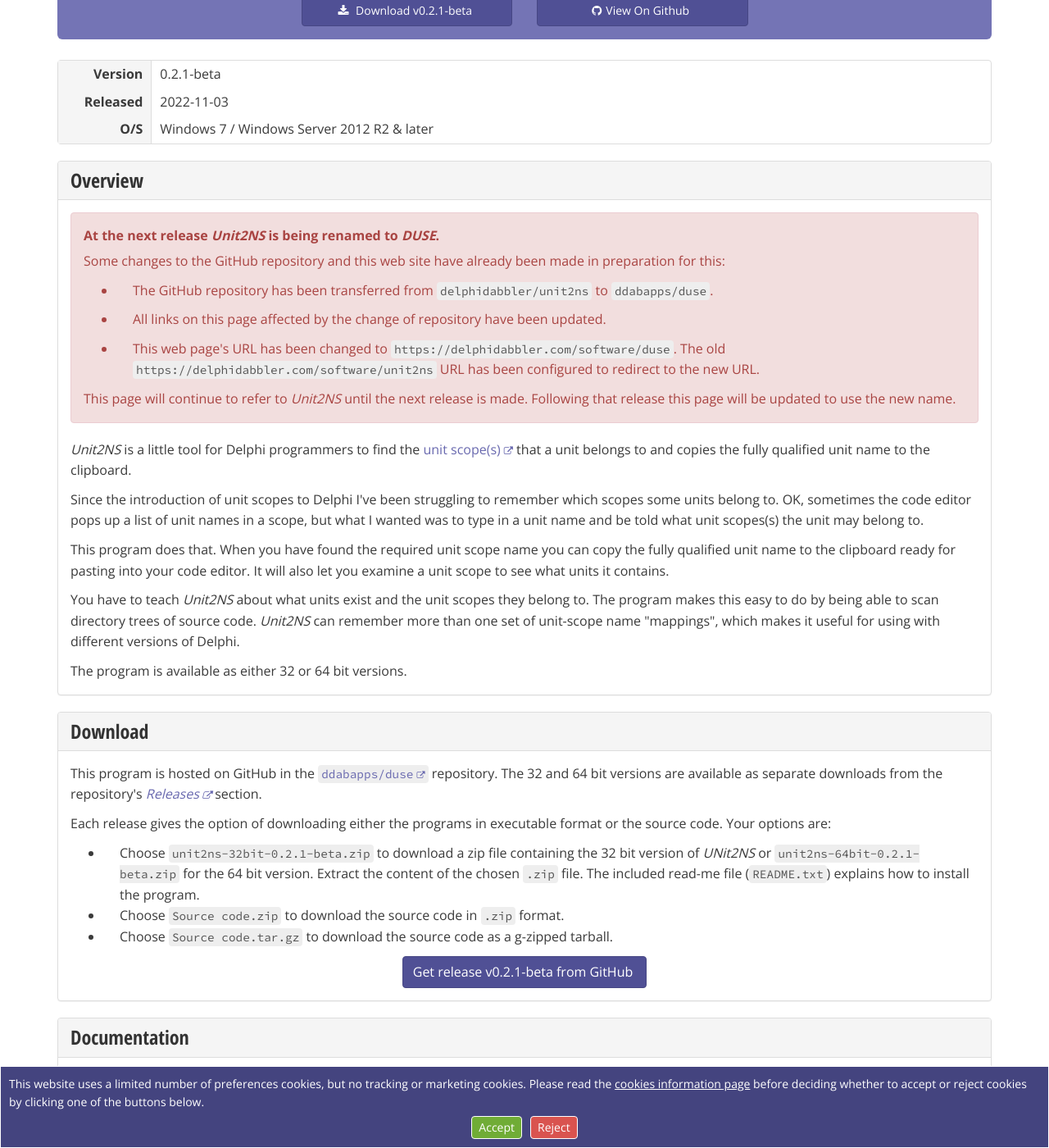
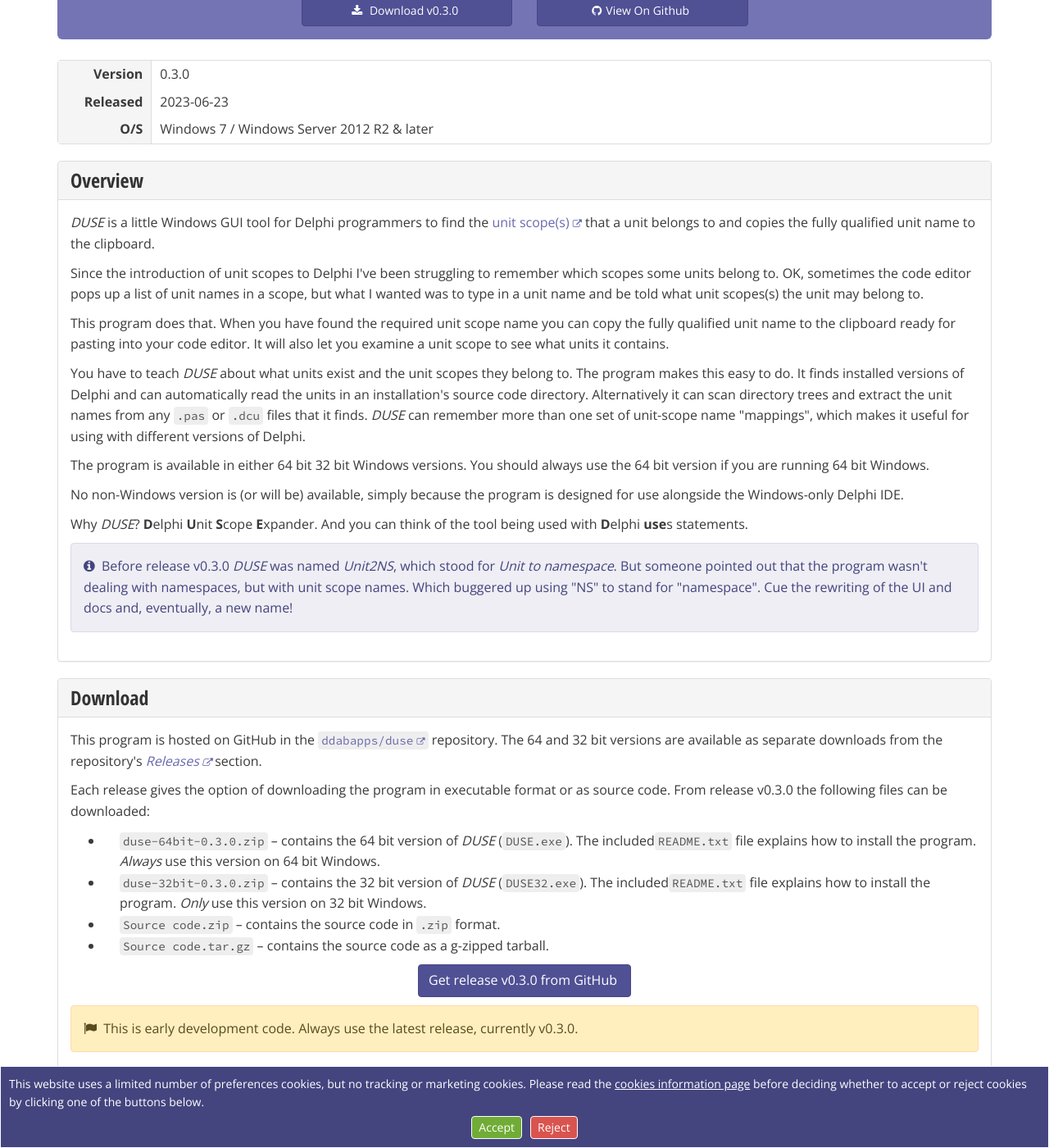
Before and after one commit to delphidabbler/delphidabbler.github.io, a Jekyll site: the page built from _software/duse.html, in a window 1280 px wide and 1400 px high, scrolled down 321 px. Shown: the whole window at 82% size. Built offline with Jekyll 4.4.1, drawn with Linux system fonts in a browser that asks for light colours.

Commit message:
Revise duse page for v0.3.0 & project renaming

```diff
--- a/_software/duse.html
+++ b/_software/duse.html
@@ -2,13 +2,13 @@
 layout: "programs-tplt"
 group: apps
 priority: 1.5
-version: "0.2.1-beta"
-release-date: "2022-11-03"
+version: "0.3.0"
+release-date: "2023-06-23"
 os: Windows 7 / Windows Server 2012 R2 & later
-title: "Unit2NS"
+title: "DUSE"
 precis: "Finds the unit scope that a given Pascal unit belongs to."
 summary: "Maintains one or more 'mappings' of Delphi Pascal units to the unit scopes to which they may belong. Copies the fully qualified unit name to the clipboard for pasting into Pascal code. "
-meta-title: "Unit2NS: Utility That Finds Fully Qualified Delphi Unit Names | Open Source | 32 & 64 bit"
+meta-title: "DUSE: Utility That Finds Fully Qualified Delphi Unit Names | Open Source | 32 & 64 bit"
 meta-desc: "Windows utility program that looks up a Delphi Pascal unit name and finds all fully qualified unit scopes it belongs to. Open source. Written in Delphi Pascal."
 download-base-url: "https://github.com/ddabapps/duse/releases/tag/v"
 repo-url: "https://github.com/ddabapps/duse"
@@ -24,43 +24,34 @@
     </h2>
   </div>
   <div class="panel-body">
-    <div class="alert alert-danger">
-      <p>
-        <strong>At the next release <em>Unit2NS</em> is being renamed to <em>DUSE</em>.</strong>
-      </p>
-      <p>
-          Some changes to the GitHub repository and this web site have already been made in preparation for this:
-      </p>
-      <ul class="wide">
-        <li>
-          The GitHub repository has been transferred from <code>delphidabbler/unit2ns</code> to <code>ddabapps/duse</code>.
-        </li>
-        <li>
-            All links on this page affected by the change of repository have been updated.
-        </li>
-        <li>
-          This web page's URL has been changed to <code>https://delphidabbler.com/software/duse</code>. The old <code>https://delphidabbler.com/software/unit2ns</code> URL has been configured to redirect to the new URL.
-        </li>
-      </ul>
-      <p>
-        This page will continue to refer to <em>Unit2NS</em> until the next release is made. Following that release this page will be updated to use the new name.
-      </p>
-    </div>
     <p>
-        <em>Unit2NS</em> is a little tool for Delphi programmers to find the <a href="https://docwiki.embarcadero.com/RADStudio/Alexandria/en/Unit_Scope_Names">unit scope(s)</a> that a unit belongs to and copies the fully qualified unit name to the clipboard.
+      <em>DUSE</em> is a little Windows GUI tool for Delphi programmers to find the <a href="https://docwiki.embarcadero.com/RADStudio/Alexandria/en/Unit_Scope_Names">unit scope(s)</a> that a unit belongs to and copies the fully qualified unit name to the clipboard.
     </p>
     <p>
-        Since the introduction of unit scopes to Delphi I've been struggling to remember which scopes some units belong to. OK, sometimes the code editor pops up a list of unit names in a scope, but what I wanted was to type in a unit name and be told what unit scopes(s) the unit may belong to.
+      Since the introduction of unit scopes to Delphi I've been struggling to remember which scopes some units belong to. OK, sometimes the code editor pops up a list of unit names in a scope, but what I wanted was to type in a unit name and be told what unit scopes(s) the unit may belong to.
     </p>
     <p>
-        This program does that. When you have found the required unit scope name you can copy the fully qualified unit name to the clipboard ready for pasting into your code editor. It will also let you examine a unit scope to see what units it contains.
+      This program does that. When you have found the required unit scope name you can copy the fully qualified unit name to the clipboard ready for pasting into your code editor. It will also let you examine a unit scope to see what units it contains.
     </p>
     <p>
-        You have to teach <em>Unit2NS</em> about what units exist and the unit scopes they belong to. The program makes this easy to do by being able to scan directory trees of source code. <em>Unit2NS</em> can remember more than one set of unit-scope name &quot;mappings&quot;, which makes it useful for using with different versions of Delphi.
+      You have to teach <em>DUSE</em> about what units exist and the unit scopes they belong to. The program makes this easy to do. It finds installed versions of Delphi and can automatically read the units in an installation's source code directory. Alternatively it can scan directory trees and extract the unit names from any <code>.pas</code> or <code>.dcu</code> files that it finds. <em>DUSE</em> can remember more than one set of unit-scope name &quot;mappings&quot;, which makes it useful for using with different versions of Delphi.
     </p>
     <p>
-        The program is available as either 32 or 64 bit versions.
+      The program is available in either 64 bit 32 bit Windows versions. You should always use the 64 bit version if you are running 64 bit Windows.
     </p>
+    <p>
+      No non-Windows version is (or will be) available, simply because the program is designed for use alongside the Windows-only Delphi IDE.
+    </p>
+    <aside>
+      <p>
+        Why <em>DUSE</em>? <strong>D</strong>elphi <strong>U</strong>nit <strong>S</strong>cope <strong>E</strong>xpander. And you can think of the tool being used with <strong>D</strong>elphi <strong>use</strong>s statements.
+      </p>
+    </aside>
+    <aside>
+      <p class="alert alert-info glyph">
+        Before release v0.3.0 <em>DUSE</em> was named <em>Unit2NS</em>, which stood for <em>Unit to namespace</em>. But someone pointed out that the program wasn't dealing with namespaces, but with unit scope names. Which buggered up using "NS" to stand for "namespace". Cue the rewriting of the UI and docs and, eventually, a new name!
+      </p>
+    </aside>
   </div>
 </section>
 
@@ -72,25 +63,33 @@
   </div>
   <div class="panel-body">
     <p>
-      This program is hosted on GitHub in the <code><a href="{{ page.repo-url }}">ddabapps/duse</a></code> repository. The 32 and 64 bit versions are available as separate downloads from the repository's <em><a href="{{ page.repo-url }}/releases">Releases</a></em> section.
+      This program is hosted on GitHub in the <code><a href="{{ page.repo-url }}">ddabapps/duse</a></code> repository. The 64 and 32 bit versions are available as separate downloads from the repository's <em><a href="{{ page.repo-url }}/releases">Releases</a></em> section.
     </p>
     <p>
-      Each release gives the option of downloading either the programs in executable format or the source code. Your options are:
+      Each release gives the option of downloading the program in executable format or as source code. From release v0.3.0 the following files can be downloaded:
     </p>
     <ul>
       <li>
-        Choose <code>unit2ns-32bit-{{page.version}}.zip</code> to download a zip file containing the 32 bit version of <em>UNit2NS</em> or <code>unit2ns-64bit-{{page.version}}.zip</code> for the 64 bit version. Extract the content of the chosen <code>.zip</code> file. The included read-me file (<code>README.txt</code>) explains how to install the program.
+        <code>duse-64bit-{{page.version}}.zip</code> &ndash; contains the 64 bit version of <em>DUSE</em> (<code>DUSE.exe</code>). The included<code>README.txt</code> file explains how to install the program. <em>Always</em> use this version on 64 bit Windows.
       </li>
       <li>
-        Choose <code>Source&nbsp;code.zip</code> to download the source code in <code>.zip</code> format.
+        <code>duse-32bit-{{page.version}}.zip</code> &ndash; contains the 32 bit version of <em>DUSE</em> (<code>DUSE32.exe</code>). The included<code>README.txt</code> file explains how to install the program. <em>Only</em> use this version on 32 bit Windows.
       </li>
       <li>
-        Choose <code>Source&nbsp;code.tar.gz</code> to download the source code as a g-zipped tarball.
+        <code>Source&nbsp;code.zip</code> &ndash; contains the source code in <code>.zip</code> format.
+      </li>
+      <li>
+        <code>Source&nbsp;code.tar.gz</code> &ndash; contains the source code as a g-zipped tarball.
       </li>
     </ul>
     <p class="text-center">
       <a class="btn btn-primary" role="button" href="{{ page.download-base-url }}{{ page.version }}" aria-label="Go to release v{{ page.version}} on GitHub">Get <span class="hidden-xs">release </span>v{{ page.version }} from GitHub</a>
     </p>
+    <aside>
+      <p class="alert alert-warning glyph">
+        This is early development code. Always use the latest release, currently v{{page.version}}.
+      </p>
+    </aside>
   </div>
 </section>
 
```
